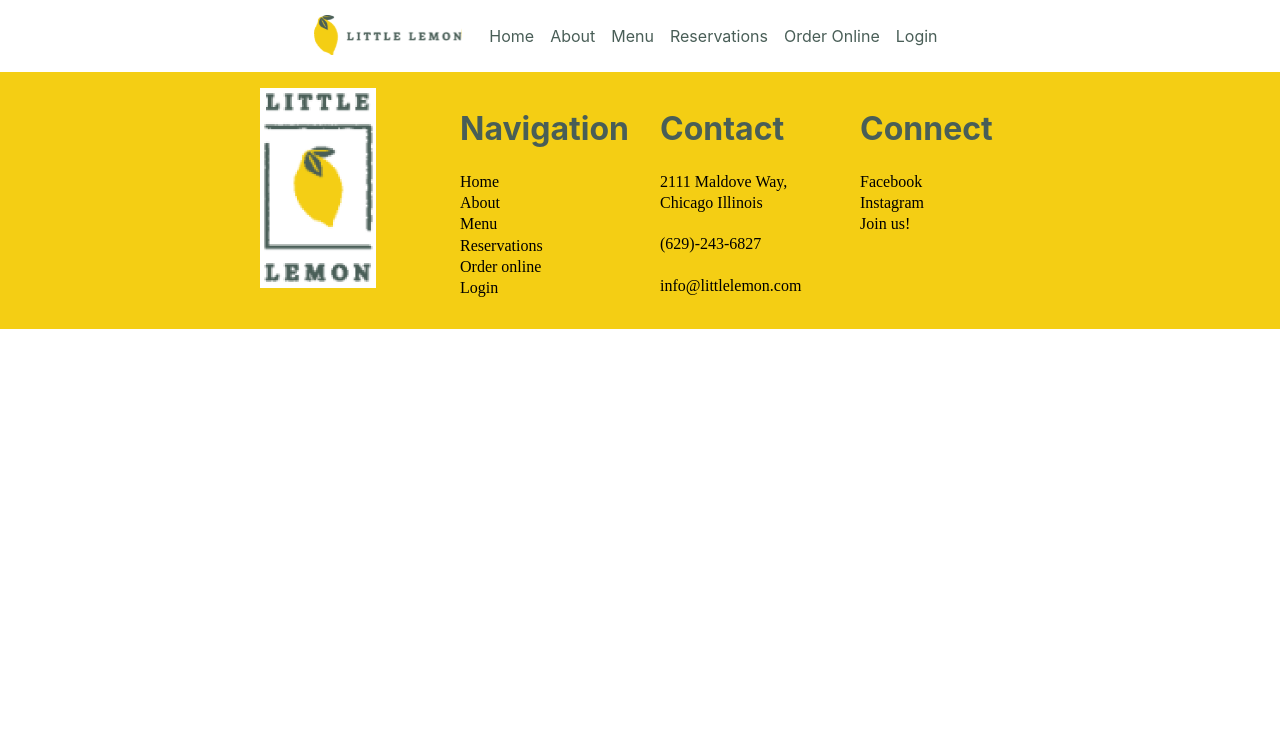
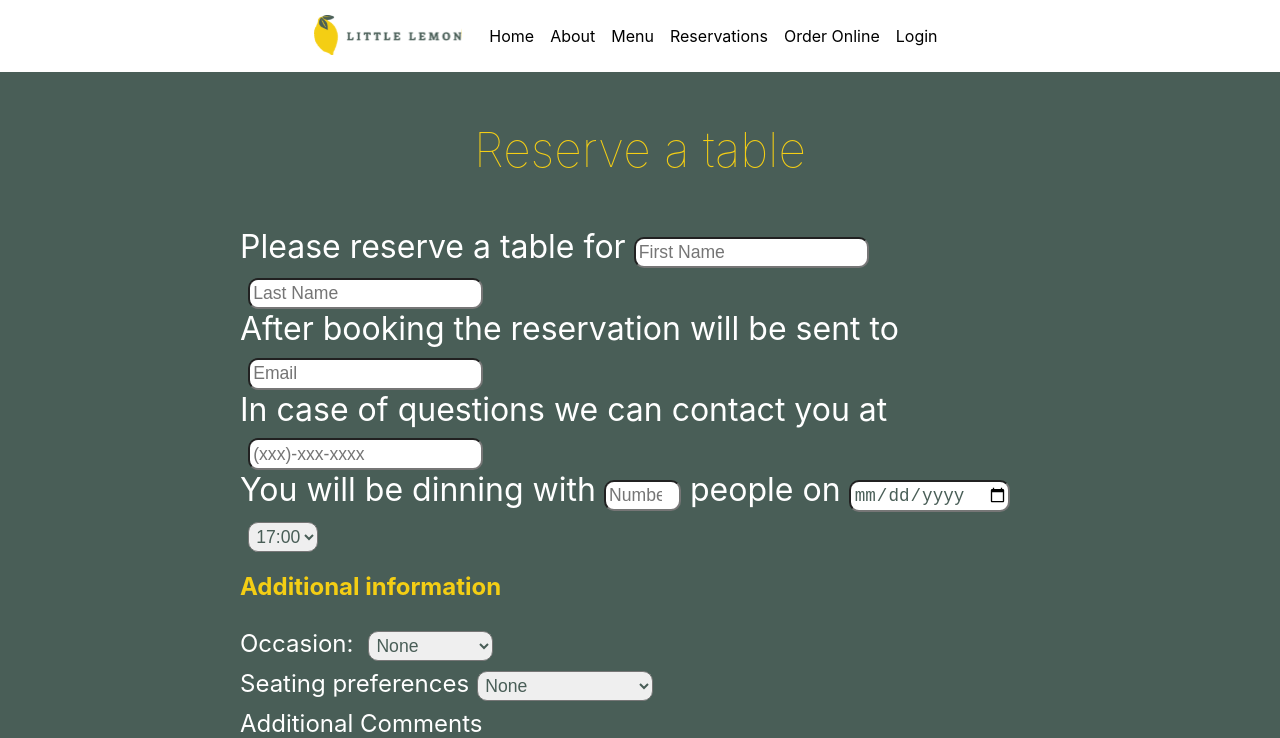
Before and after one commit to jherfst/react-capstone, a React (Create React App) app: page /reservations in a window 1280 px wide. Shown: the top 738 px of the page. Built offline with nearby package versions, Linux system fonts and the light colour scheme.

Commit message:
added booking page

```diff
--- a/src/App.css
+++ b/src/App.css
@@ -259,3 +259,47 @@ footer menu li {
   height: 200px;
 }
 /* FOOTER Component */
+
+/* Booking Component */
+.bookingTitle h1 {
+  font-size: 3rem;
+  color: #F4CE14;
+  font-weight: lighter;
+}
+.bookingForm {
+  display: inline;
+  width: 800px;
+  font-size: 2rem;
+  margin-bottom: 3rem;
+}
+.bookingForm h2 {
+  font-size: 1.5rem;
+  color: #F4CE14;
+}
+.bookingForm input,
+.bookingForm textarea,
+.bookingForm select
+ {
+  font-size: 1.1rem;
+  margin-left: 0.5rem;
+  border-radius: 10px;
+  color: #495E57;
+  padding-top: 0.2rem;
+  padding-bottom: 0.2rem;
+  padding-left: 0.2rem;
+}
+
+.bookingForm h2~label {
+  font-size: 1.5rem;
+}
+
+.bookingForm p {
+  font-size: 1.0rem;
+  color: #F4CE14;
+}
+
+.confirmationImage {
+ height: 12vh;
+}
+
+/* Booking Component */
--- /dev/null
+++ b/src/bookingApi.js
@@ -0,0 +1,18 @@
+const seededRandom = (seed) => {
+    const modulus = 2 ** 35 - 31;
+    const multiplier = 185852;
+    let state = seed % modulus;
+    return () => (state = (state * multiplier) % modulus) / modulus;
+};
+
+export function fetchAPI(date) {
+    const result = [];
+    const currentDate = new Date(date);
+    const seed = currentDate.getDate();
+    const getRandom = seededRandom(seed);
+    for (let hour = 17; hour <= 23; hour++) {
+      if (getRandom() < 0.5) result.push(`${hour}:00`);
+      if (getRandom() < 0.5) result.push(`${hour}:30`);
+    }
+    return result;
+}
--- a/src/components/Main.js
+++ b/src/components/Main.js
@@ -1,4 +1,5 @@
 import BookingPage from "./pages/booking/BookingPage";
+import ConfirmedBooking from "./pages/booking/Confirmation";
 import HomePage from "./pages/home/HomePage";
 import { Route, Routes } from "react-router-dom";
 
@@ -7,8 +8,8 @@ function Main() {
     <main>
          <Routes>
             <Route path="/" element={<HomePage />} />
-            <Route path="/booking" element={<BookingPage />} />
-            {/* <Route path="/confirmed" element={<ConfirmedBooking/> } /> */}
+            <Route path="/reservations" element={<BookingPage />} />
+            { <Route path="/confirmation" element={<ConfirmedBooking/> } /> }
         </Routes>
     </main>
     );
--- a/src/components/Nav.js
+++ b/src/components/Nav.js
@@ -1,16 +1,29 @@
 import logo from "../images/Logo.svg";
+import {Link} from 'react-router-dom';
 
 function Nav() {
     return (
        <nav>
          <img className="logo" src={logo} alt="Little Lemon Logo" ></img>
             <ul className="menu">
-                <li><a>Home</a></li>
-                <li><a>About</a></li>
-                <li><a>Menu</a></li>
-                <li><a>Reservations</a></li>
-                <li><a>Order Online</a></li>
-                <li><a>Login</a></li>
+                <li>
+                  <Link to="/">Home</Link>
+                </li>
+                <li>
+                  <Link to="/">About</Link>
+                </li>
+                <li>
+                  <Link to="/">Menu</Link>
+                </li>
+                <li>
+                  <Link to="/reservations">Reservations</Link>
+                </li>
+                <li>
+                  <Link to="/">Order Online</Link>
+                </li>
+                <li>
+                  <Link to="/">Login</Link>
+                </li>
             </ul>
        </nav>
     );
--- a/src/components/pages/booking/BookingPage.js
+++ b/src/components/pages/booking/BookingPage.js
@@ -1,9 +1,20 @@
-
+import { useReducer } from "react";
+import { fetchAPI } from "../../../bookingApi";
+import BookingForm from "./sections/BookingForm";
 
 
 function BookingPage() {
+    function updateTimes(date) {
+      return fetchAPI(date);
+    }
+    const output = fetchAPI(new Date());
+    const [availableTimes, dispatch] = useReducer(updateTimes, output);
     return (
-     <article>
+      <article>
+         <section className="bookingTitle">
+           <h1>Reserve a table</h1>
+         </section>
+         <BookingForm availableTimes={availableTimes} updateTimes={dispatch} />
       </article>
     );
   }
--- /dev/null
+++ b/src/components/pages/booking/Confirmation.js
@@ -0,0 +1,21 @@
+
+import Cheers from '../../../images/cheers.png';
+import { Link } from "react-router-dom";
+export default function ConfirmedBooking() {
+  return (
+    <header className="confirmationHeader">
+      <img
+        className="confirmationImage"
+        src={Cheers}
+        alt="Little Lemon Ingredients"
+      ></img>
+      <section className="reserve-header-text">
+        <h1>Your Reservation is Confirmed!</h1>
+        <h4>A confirmation message has been sent to your email.</h4>
+        <h4>Thanks for dining with us!</h4>
+      </section>
+
+
+    </header>
+  );
+}
--- /dev/null
+++ b/src/components/pages/booking/sections/BookingForm.js
@@ -0,0 +1,140 @@
+import { useState } from "react";
+import { Link } from "react-router-dom";
+export default function BookingForm(props) {
+  const [data, setData] = useState({
+    fName: "",
+    lName: "",
+    email: "",
+    tel: "",
+    people: "",
+    date: "",
+    occasion: "",
+    preferences: "",
+    comments: "",
+    finalTime: props.availableTimes.map((times) => <option key={times}>{times}</option>)
+  });
+
+  function handleDateChange(e) {
+    setData({
+      ...data,
+      date: e.target.value
+    })
+
+    var stringify = e.target.value;
+    const date = new Date(stringify);
+    props.updateTimes(date);
+  }
+
+  return (
+    <form className="bookingForm">
+        Please reserve a table for
+        <input
+          type="text"
+          id="fName"
+          placeholder="First Name"
+          required
+          minLength={2}
+          maxLength={50}
+          value={data.fName}
+          onChange={(e) =>  setData({...data, fName: e.target.value})}
+        ></input>
+        <input
+          type="text"
+          id="lName"
+          placeholder="Last Name"
+          minLength={2}
+          maxLength={50}
+          value={data.lName}
+          onChange={(e) => setData({...data, lName: e.target.value})}
+        ></input><br/>
+        After booking the reservation will be sent to
+        <input
+          type="email"
+          id="email"
+          placeholder="Email"
+          value={data.email}
+          required
+          minLength={4}
+          maxLength={200}
+          onChange={(e) => setData({...data, email: e.target.value})}
+        ></input><br/>
+        In case of questions we can contact you at
+        <input
+          type="tel"
+          id="phonenum"
+          placeholder="(xxx)-xxx-xxxx"
+          value={data.tel}
+          required
+          minLength={10}
+          maxLength={25}
+          onChange={(e) => setData({...data, tel: e.target.value})}
+        ></input><br/>
+         You will be dinning with
+        <input
+          type="number"
+          id="people"
+          placeholder="Number of People"
+          value={data.people}
+          required
+          min={1}
+          max={100}
+          onChange={(e) => setData({...data, people: e.target.value})}
+        ></input> people on
+        <input
+          type="date"
+          id="date"
+          required
+          value={data.date}
+          onChange={handleDateChange}
+        ></input>
+        <select id="time" required>
+          {data.finalTime}
+        </select>
+        <h2> Additional information</h2>
+         <label htmlFor="occasion">Occasion: </label>
+        <select
+          id="occasion"
+          value={data.occasion}
+          onChange={(e) => setData({...data, occasion: e.target.value})}
+        >
+          <option>None</option>
+          <option>Birthday</option>
+          <option>Anniversary</option>
+          <option>Engagement</option>
+          <option>Other</option>
+        </select>
+        <br></br>
+        <label htmlFor="preferences">Seating preferences</label>
+        <select
+          id="preferences"
+          value={data.preferences}
+          onChange={(e) => setData({...data, preferences: e.target.value})}
+        >
+          <option>None</option>
+          <option>Indoors</option>
+          <option>Outdoor (Patio)</option>
+          <option>Outdoor (Sidewalk)</option>
+        </select>
+
+        <br></br>
+        <label htmlFor="comments">Additional Comments</label>   <br/>
+        <textarea
+          id="comments"
+          rows={8}
+          cols={50}
+          placeholder="Additional Comments"
+          value={data.comments}
+          onChange={(e) => setData({...data, comments: e.target.value})}
+        ></textarea>
+
+        <br/>
+        <p>
+            Note: You cannot edit your reservation after submission. Pleasedouble-check your answer before submitting your reservation request.
+        </p>
+        <br/>
+        <Link className="action-button" to="/confirmation">
+          Book Table
+        </Link>
+    </form>
+  );
+}
--- a/src/components/pages/home/sections/CallToAction.js
+++ b/src/components/pages/home/sections/CallToAction.js
@@ -11,7 +11,7 @@ function CallToAction(props) {
                   <p>Et consectetur aliquip qui aute duis. Laboris est fugiat laboris cillum ad fugiat minim dolor nisi nisi.
                   Commodo ipsum pariatur qui ipsum ex velit excepteur sit quis dolor consectetur et minim.</p>
                   <br/>
-                  <Link className="action-button" to="/reservations">Reserve a table</Link>
+                  <Link role="button" className="action-button" to="/reservations">Reserve a table</Link>
               </section>
               <section className="callToActionImage">
                   <img src={callToActionImage} alt="title-section-mage"/>
```
Also changed, not shown: src/images/cheers.png (added), 1 other file (tests, documents, lock files or other folders).
